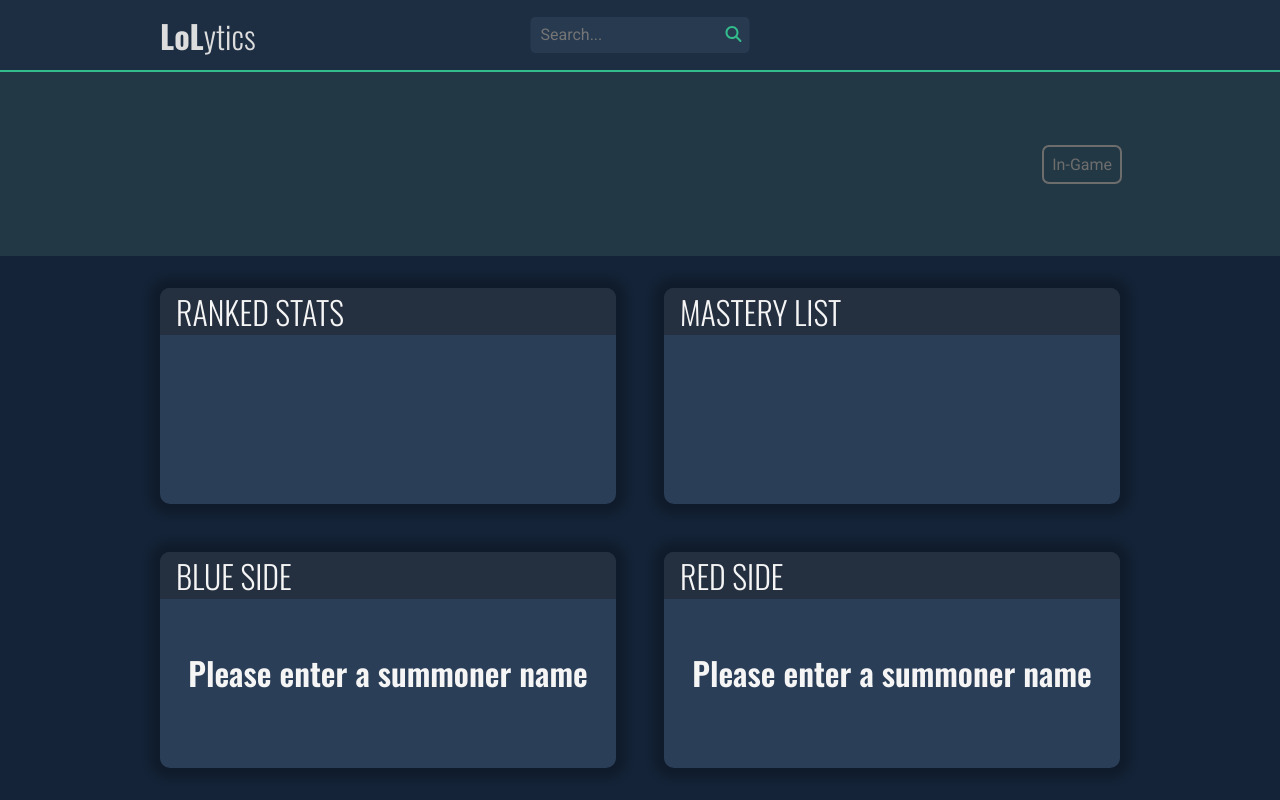
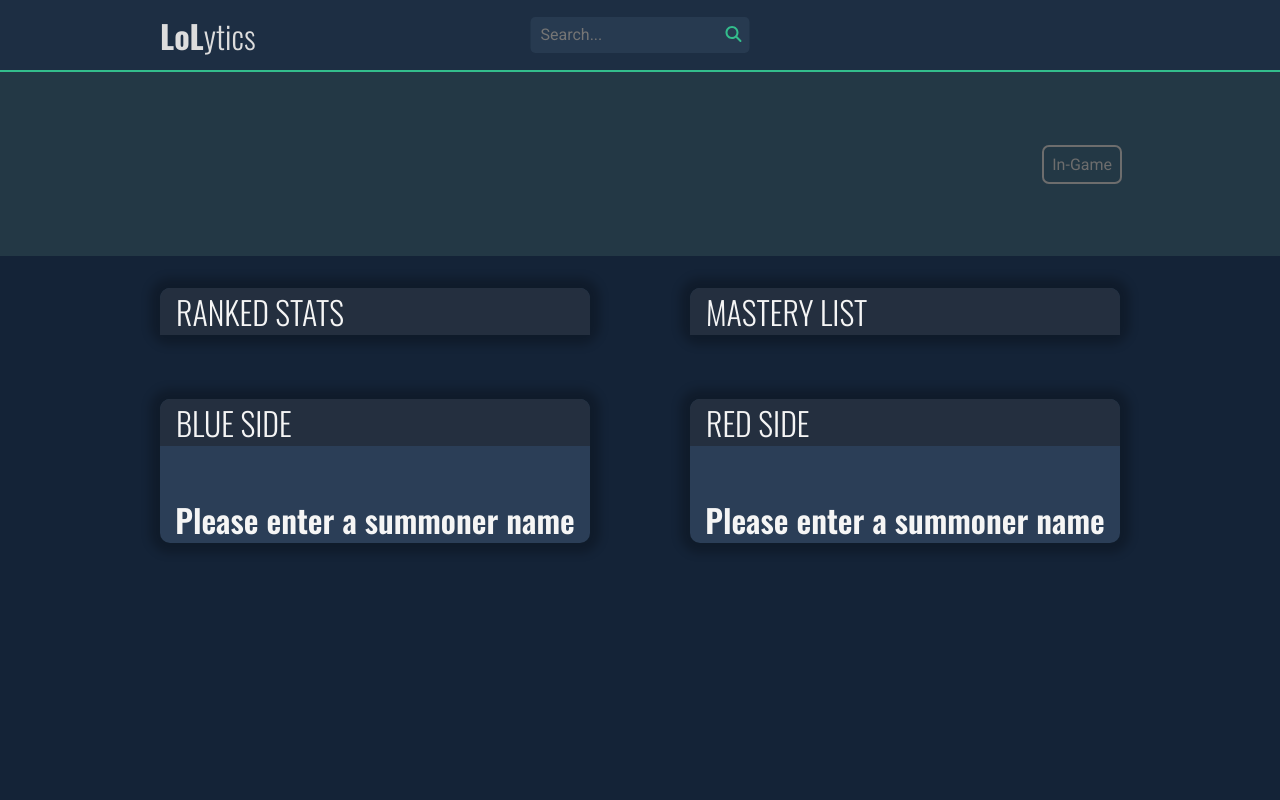
Before and after one commit to AlejandroV01/LolApi, a React (Create React App) app: page / in a window 1280 px wide. Shown: the top 800 px of the page. Built offline with nearby package versions, Linux system fonts and the light colour scheme.

Commit message:
Overall Changes

```diff
--- a/src/App.css
+++ b/src/App.css
@@ -11,6 +11,7 @@ h2 {
 }
 html {
   background-color: #151136;
+  height: 200vh;
   overflow: hidden;
 }
 
@@ -81,17 +82,19 @@ html {
   outline: 3px #21ffb1 solid;
   color: #21ffb1;
 }
-.bottom {
-  display: grid;
-  grid-template-columns: 1fr 1fr;
-  grid-template-rows: 1fr 1fr;
+.bottomOne {
+  display: flex;
+  padding: 2rem 10rem;
+}
+.bottomTwo {
+  display: flex;
+
+  padding: 2rem 10rem;
+}
+.allBottoms {
+  height: 100%;
   background-color: #142337;
-  width: 100%;
-  height: 68vh;
-  padding: 2rem 10rem;
-  grid-gap: 3rem;
 }
-
 .champImage {
   width: 100px;
 }
@@ -122,6 +125,11 @@ html {
   background-color: #2b3e57;
   border-radius: 10px;
   box-shadow: 0px 0px 10px 10px rgba(0, 0, 0, 0.226);
+  width: 100%;
+}
+
+.firstRowDivs:last-child {
+  margin-left: 100px;
 }
 
 .masteryTitle {
@@ -175,6 +183,12 @@ html {
   flex-direction: column;
   align-items: center;
 }
+.rankedDiv {
+  width: 100%;
+}
+.rankedDiv:last-child {
+  margin-left: 100px;
+}
 
 .summonerSpells {
   display: flex;
@@ -200,6 +214,7 @@ html {
   color: whitesmoke;
   border-bottom-left-radius: 10px;
   border-bottom-right-radius: 10px;
+  padding: 0px 0px 10px 0px;
 }
 
 .bottomLiveGame {
@@ -207,8 +222,8 @@ html {
   height: 100%;
 }
 
-.bottomLiveGame h1 {
+.noLiveGame {
   color: whitesmoke;
-  margin-top: 50px;
+  padding-top: 50px;
   font-weight: 600;
 }
--- a/src/App.js
+++ b/src/App.js
@@ -334,8 +334,9 @@ function App() {
             <span className="active active-true">In-Game</span>
           )}
         </div>
-        <div className="bottom">
-          <div className="topLeft">
+        <div className="allBottoms">
+          <div className="bottomOne">
+            <div className="topLeft firstRowDivs">
               <div className="masteryTitle">
                 <h1>RANKED STATS</h1>
               </div>
@@ -362,36 +363,38 @@ function App() {
                 </div>
               </div>
             </div>
-          <div className="topLeft">
+            <div className="topLeft firstRowDivs">
               <div className="masteryTitle">
                 <h1>MASTERY LIST</h1>
               </div>
               <div className="masteryData">{displayMastery()}</div>
             </div>
-
-          <div className="topLeft">
+          </div>
+          <div className="bottomTwo">
+            <div className="topLeft rankedDiv">
               <div className="masteryTitle">
                 <h1>BLUE SIDE</h1>
               </div>
               <div className="bottomLiveGame">
                 {!playerData.activeGameData ? (
-                <h1>Please enter a summoner name</h1>
+                  <h1 className="noLiveGame">Please enter a summoner name</h1>
                 ) : (
                   <DisplayLiveGame playerData={playerData} />
                 )}
               </div>
             </div>
 
-          <div className="topLeft">
+            <div className="topLeft rankedDiv">
               <div className="masteryTitle">
                 <h1>RED SIDE</h1>
               </div>
               <div className="bottomLiveGame">
                 {!playerData.activeGameData ? (
-                <h1>Please enter a summoner name</h1>
+                  <h1 className="noLiveGame">Please enter a summoner name</h1>
                 ) : (
                   <DisplayLiveGameRedSide playerData={playerData} />
                 )}
+              </div>
             </div>
           </div>
         </div>
```
Lines whose indentation alone changed are shown as unchanged.
